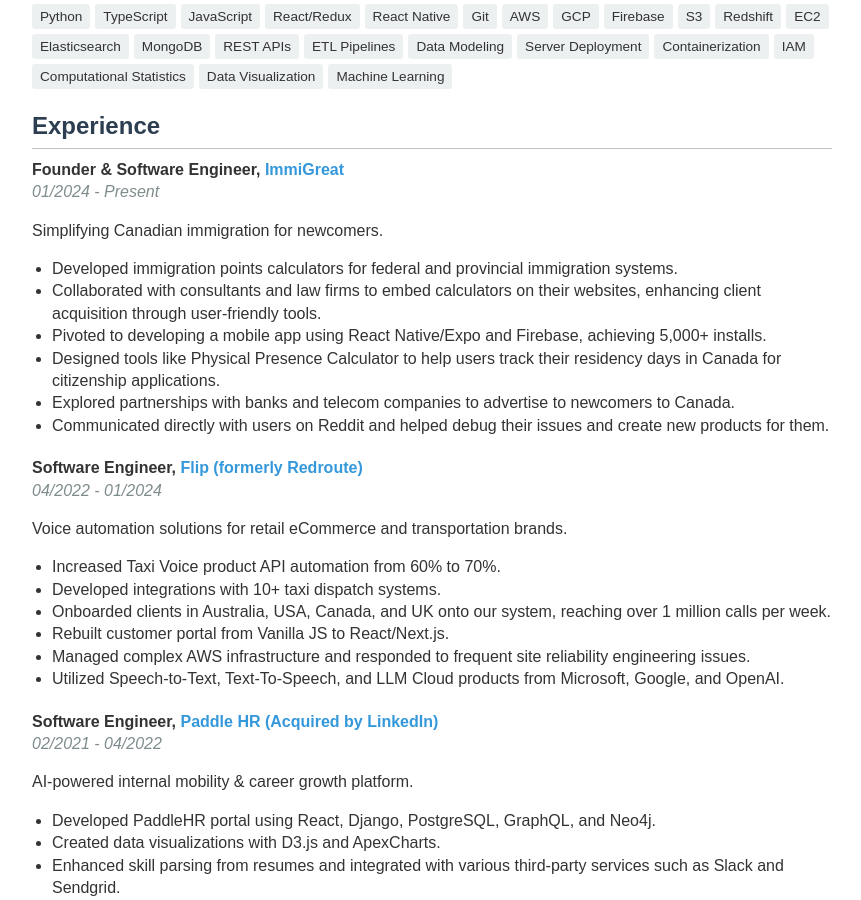
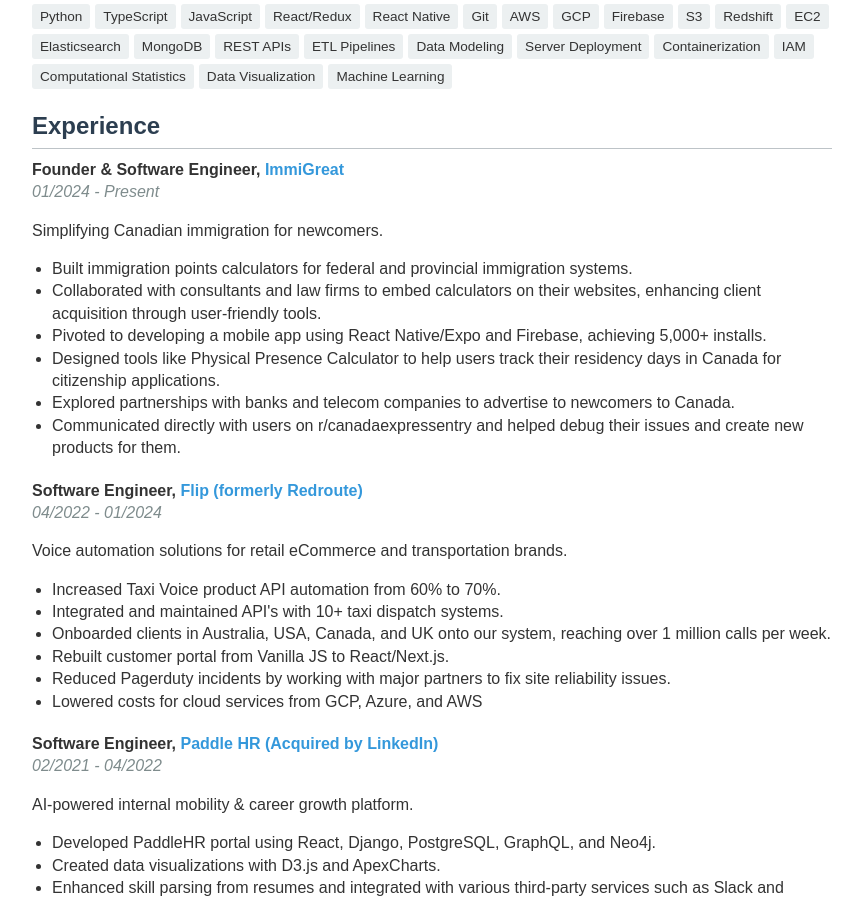
Before and after one commit to bentice/bentice.github.io, a Jekyll site: the page bentice_resume-new.html, which Jekyll copies as it is, in a window 1280 px wide and 900 px high, scrolled down 247 px. Shown: the whole window, without its empty margins (208-1069 px from the left). Built offline with Jekyll 4.4.1, drawn with Linux system fonts in a browser that asks for light colours.

Commit message:
Update bentice_resume-new.html
better

```diff
--- a/bentice_resume-new.html
+++ b/bentice_resume-new.html
@@ -112,12 +112,12 @@
             <div class="job-details">01/2024 - Present</div>
             <p>Simplifying Canadian immigration for newcomers.</p>
             <ul>
-                <li>Developed immigration points calculators for federal and provincial immigration systems.</li>
+                <li>Built immigration points calculators for federal and provincial immigration systems.</li>
                 <li>Collaborated with consultants and law firms to embed calculators on their websites, enhancing client acquisition through user-friendly tools.</li>
                 <li>Pivoted to developing a mobile app using React Native/Expo and Firebase, achieving 5,000+ installs.</li>
                 <li>Designed tools like Physical Presence Calculator to help users track their residency days in Canada for citizenship applications.</li>
                 <li>Explored partnerships with banks and telecom companies to advertise to newcomers to Canada.</li>
-                <li>Communicated directly with users on Reddit and helped debug their issues and create new products for them.</li>
+                <li>Communicated directly with users on r/canadaexpressentry and helped debug their issues and create new products for them.</li>
             </ul>
         </div>
         <div class="job">
@@ -126,11 +126,11 @@
             <p>Voice automation solutions for retail eCommerce and transportation brands.</p>
             <ul>
                 <li>Increased Taxi Voice product API automation from 60% to 70%.</li>
-                <li>Developed integrations with 10+ taxi dispatch systems.</li>
+                <li>Integrated and maintained API's with 10+ taxi dispatch systems.</li>
                 <li>Onboarded clients in Australia, USA, Canada, and UK onto our system, reaching over 1 million calls per week.</li>
                 <li>Rebuilt customer portal from Vanilla JS to React/Next.js.</li>
-                <li>Managed complex AWS infrastructure and responded to frequent site reliability engineering issues.</li>
-                <li>Utilized Speech-to-Text, Text-To-Speech, and LLM Cloud products from Microsoft, Google, and OpenAI.</li>
+                <li>Reduced Pagerduty incidents by working with major partners to fix site reliability issues.</li>
+                <li>Lowered costs for cloud services from GCP, Azure, and AWS</li>
             </ul>
         </div>
         <div class="job">
```
